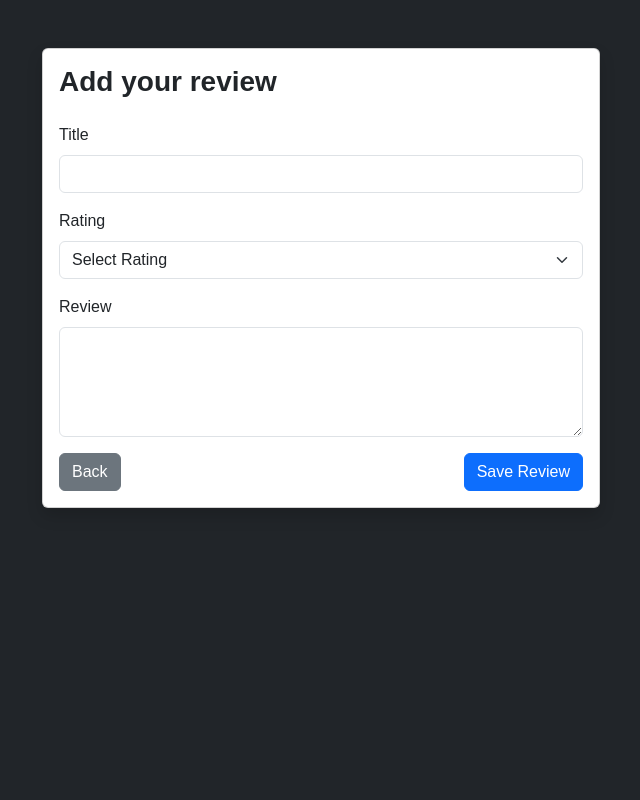
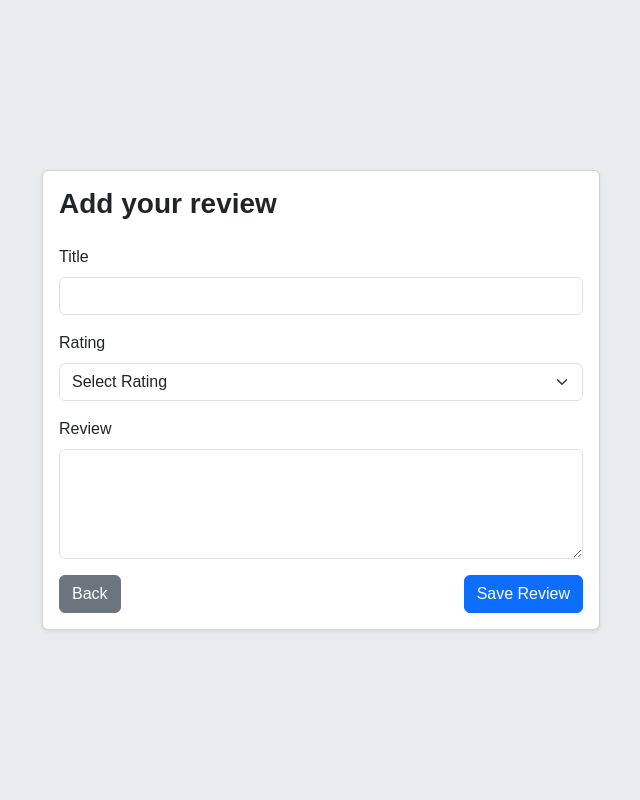
Before and after one commit to Source-Code-Praktikum-Web-24/pertemuan-3-php-sql, a PHP site: page /tambah.php in a window 1280 px wide. Shown: the whole page, without its empty margins (319-959 px from the left). Run offline with PHP 8.4, Linux system fonts and the light colour scheme; some web fonts are replaced.

Commit message:
fix: update body class and card shadow style in tambah.php for improved layout

```diff
--- a/tambah.php
+++ b/tambah.php
@@ -29,12 +29,12 @@ if (isset($_POST['submit'])) {
     <link rel="stylesheet" href="style.css">
 </head>
 
-<body class="bg-dark">
+<body class="bg-body-secondary min-vh-100 d-flex justify-content-center align-items-center">
 
     <div class="container py-5">
         <div class="col-md-6 mx-auto">
 
-            <div class="card shadow">
+            <div class="card shadow-sm">
                 <div class="card-body">
                     <h3 class="mb-4">Add your review</h3>
 
```
